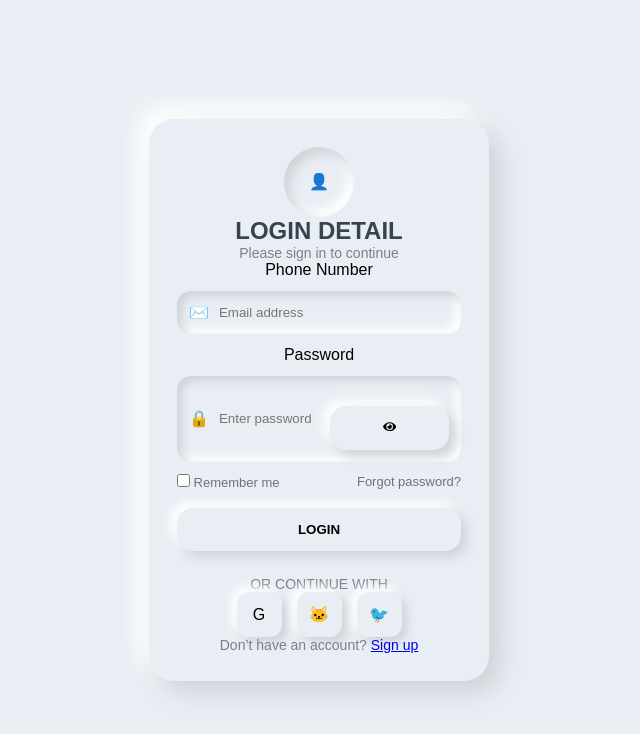
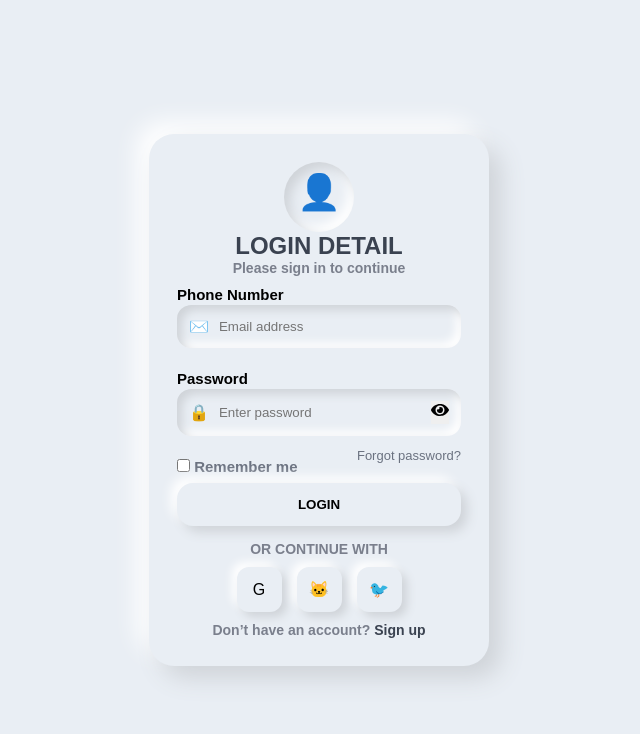
Before and after one commit to rohit8044/ff-project, a React app: page / in a window 1280 px wide. Shown: the top 734 px of the page, without its empty margins (321-961 px from the left). Built offline with nearby package versions, Linux system fonts and the light colour scheme; the HTML template or start-up script is replaced by a standard one.

Commit message:
Update styles in Loginpage.css for layout and appearance

```diff
--- a/src/Loginpage.css
+++ b/src/Loginpage.css
@@ -26,10 +26,19 @@ body{
   align-items:center;
   justify-content:center;
   box-shadow: inset 6px 6px 12px #cfd3d8,inset -6px -6px 12px #ffffff;
+  font-size: 35px;
+  padding-bottom: 10px;
 }
 h2{ color:#3a4250 }
 p{ color:#7a7f8c; font-size:14px }
-
+label{
+  display: block;
+  padding-top: 10px;     /* make label full width */
+  text-align: left;     /* align text to left */
+  margin-bottom: -10px;   /* optional spacing from input */
+  font-weight: 600;     /* optional */
+  font-size: 15px;
+}
 .inputBox{
   display:flex;
   align-items:center;
@@ -38,8 +47,7 @@ p{ color:#7a7f8c; font-size:14px }
   margin:12px 0;
   border-radius:14px;
   background:#e9eef4;
-  box-shadow: inset 5px 5px 10px #cfd3d8,
-              inset -5px -5px 10px #ffffff;
+  box-shadow: inset 5px 5px 10px #cfd3d8,inset -5px -5px 10px #ffffff;
 }
 .inputBox input{
   border:none;
@@ -53,7 +61,14 @@ p{ color:#7a7f8c; font-size:14px }
   font-size:13px;
   color:#6b7280;
 }
-button{
+.inputBox .btn{
+  position: relative;
+  margin-left: -10px;
+  background-color: none;
+  border: none;
+  font-size: 18px;
+}
+.btnlogin{
   width:100%;
   padding:14px;
   margin-top:18px;
@@ -61,11 +76,11 @@ button{
   border-radius:16px;
   background:#e9eef4;
   font-weight:600;
-  box-shadow: 6px 6px 12px #cfd3d8,
-             -6px -6px 12px #ffffff;
+  box-shadow: 6px 6px 12px #cfd3d8,-6px -6px 12px #ffffff;
 }
 .or{
-  margin-top:25px;
+  margin-top:15px;
+  margin-bottom: 10px;
 }
 .social{
   display:flex;
@@ -79,18 +94,31 @@ button{
   display:flex;
   align-items:center;
   justify-content:center;
-  box-shadow: 5px 5px 10px #cfd3d8,
-             -5px -5px 10px #ffffff;
+  box-shadow: 5px 5px 10px #cfd3d8,-5px -5px 10px #ffffff;
 }
-.signup span{ font-weight:600 }
+P{
+  font-weight: 600;
+}
+.signup{
+  padding-top: 10px;
+  text-decoration: none;
+}
+.signup a {
+  font-weight: 600;
+  color: #3a4250;
+  text-decoration: none; /* underline remove */
+}
+.signup a:hover {
+  text-decoration: underline; /* hover me underline */
+}
 
 /* SUCCESS ANIMATION */
 .success{
   animation:fade 0.4s ease;
 }
 .circle{
-  width:90px;
-  height:90px;
+  width:100px;
+  height:100px;
   min-width: auto;
   border-radius:50%;
   border:4px solid #00c853;
@@ -101,7 +129,7 @@ button{
 }
 .tick{
   position:absolute;
-  width:22px;
+  width:30px;
   height:45px;
   border-right:5px solid #00c853;
   border-bottom:5px solid #00c853;
```
